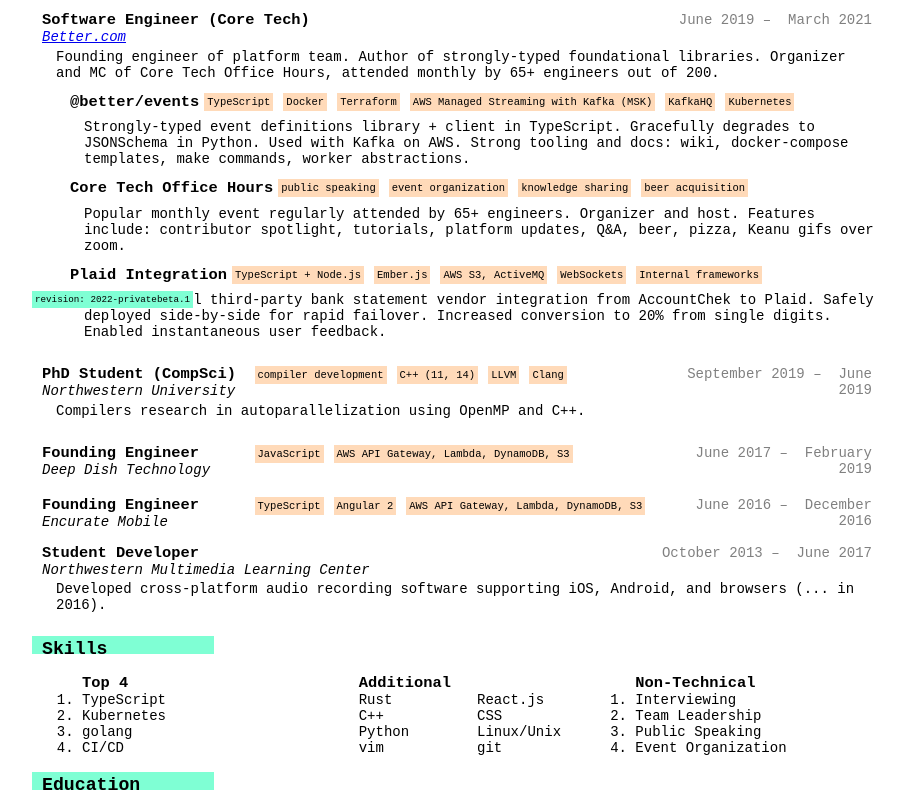
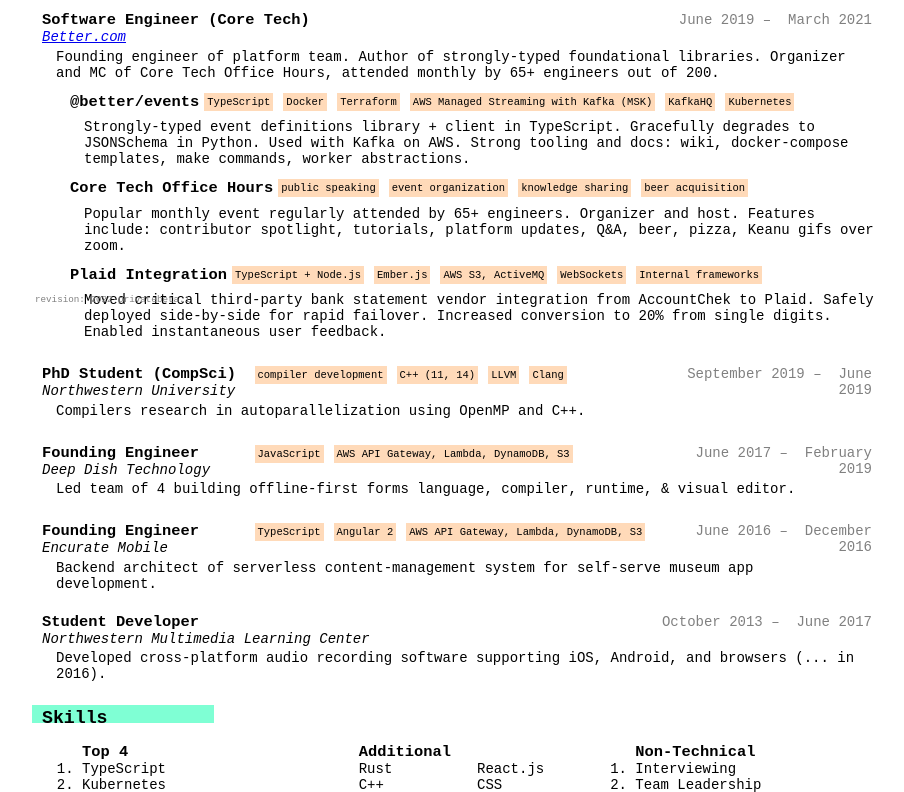
Before and after one commit to fluffywaffles/fluffywaffles.github.io, a website: page index.pug in a window 1280 px wide. Shown: the part 492-1284 px from the top of the page, without its empty margins (183-1087 px from the left). Drawn offline with nearby package versions, Linux system fonts and the light colour scheme; files that its build step writes are made by us from their sources.

Commit message:
more updates for 2022-privatebeta.1

```diff
--- a/index.pug
+++ b/index.pug
@@ -167,6 +167,9 @@
               time.start June 2017
               span &nbsp;‒&nbsp;
               time.end February 2019
+            p.description
+              | Led team of 4 building offline-first forms language,
+              | compiler, runtime, & visual editor.
           li.encurate
             section.title
               h3 Founding Engineer
@@ -179,6 +182,9 @@
               time.start June 2016
               span &nbsp;‒&nbsp;
               time.end December 2016
+            p.description
+              | Backend architect of serverless content-management system
+              | for self-serve museum app development.
           li.mmlc
             section.title
               h3 Student Developer
--- a/main.styl
+++ b/main.styl
@@ -149,6 +149,6 @@
 p span.revision
   font-size 66%
   padding 3px
-  background aquamarine
+  color gray
   position fixed
   bottom 0
```
Also changed, not shown: index.html, main.css.
